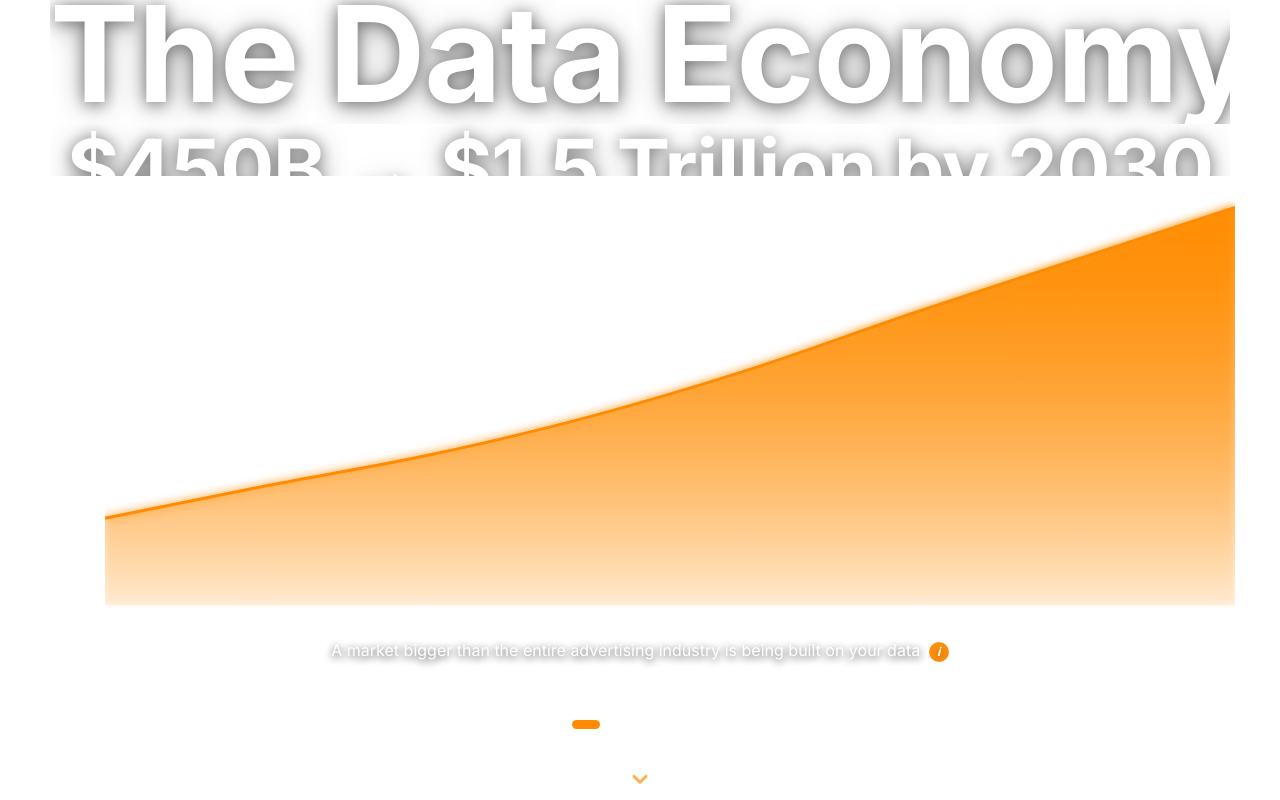
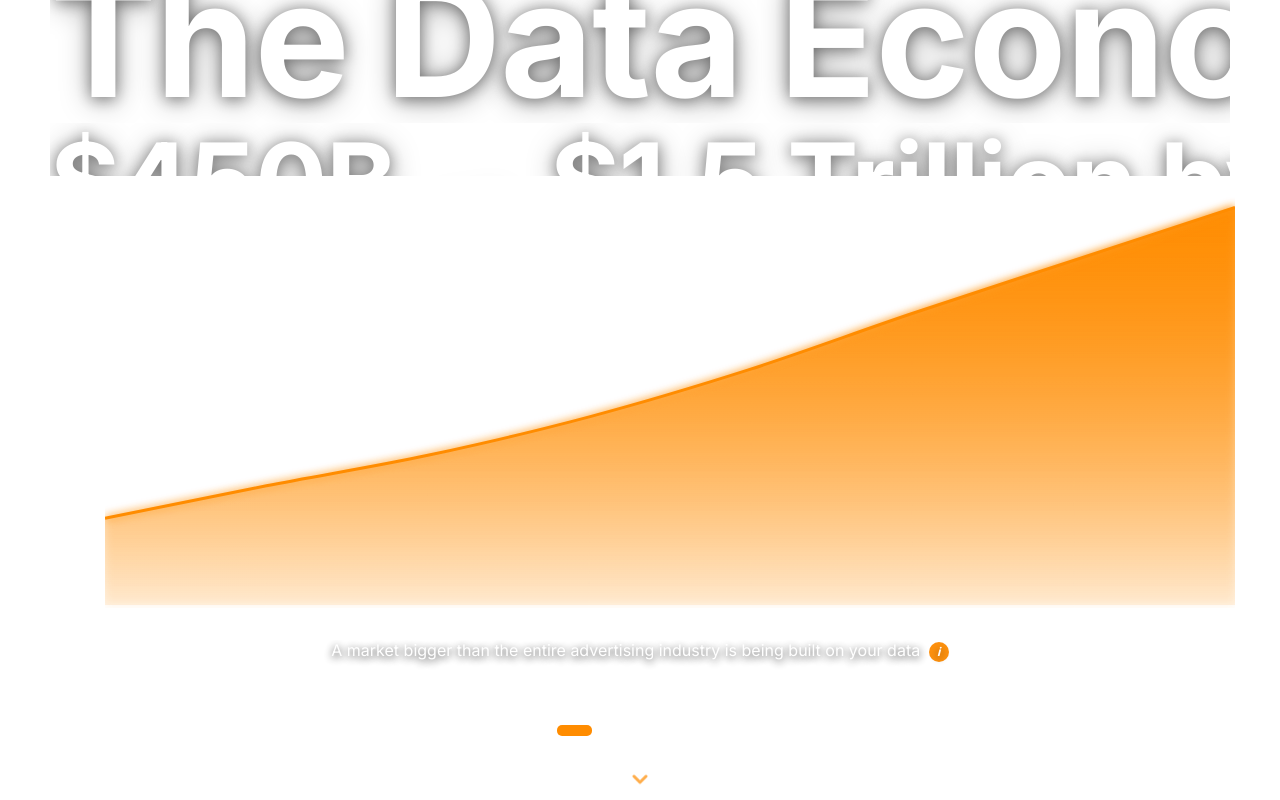
Before and after one commit to visionary-systems/digitaldignity-visualizations, a React (Create React App) app: page /data-ownership-intro in a window 1280 px wide. Built offline with nearby package versions, Linux system fonts and the light colour scheme; a web font is replaced by a local one.

Commit message:
feat: Update titles to 120pt/80pt, enlarge slide selector by 25%

```diff
--- a/src/components/DataOwnershipIntro.jsx
+++ b/src/components/DataOwnershipIntro.jsx
@@ -581,7 +581,7 @@ const DataOwnershipIntro = () => {
     }
 
     // Desktop landscape (standard)
-    // Title sizes: 100pt top line, 60pt second line
+    // Title sizes: 120pt top line, 80pt second line
     // Max 40px gap between subtitle and selector (20px bottom + 20px top)
     return {
       buttonAreaHeight: 0,
@@ -593,11 +593,11 @@ const DataOwnershipIntro = () => {
       chartPadding: '0 40px',
       subtitlePadding: '0 50px 20px 50px',
       navPadding: '20px 50px 20px 50px',
-      titleFontSize: '100pt',
-      title2FontSize: '60pt',
-      buttonSize: '46px',
-      dotSize: '9px',
-      dotActiveWidth: '28px',
+      titleFontSize: '120pt',
+      title2FontSize: '80pt',
+      buttonSize: '58px',
+      dotSize: '11px',
+      dotActiveWidth: '35px',
       containerMaxWidth: '100%',
       containerRightPadding: '0',
       chartMaxWidth: '1600px',
@@ -626,7 +626,7 @@ const DataOwnershipIntro = () => {
     WebkitUserSelect: 'none'
   };
 
-  const iconSize = isMobile ? 16 : isTablet && isPortrait ? 18 : isTablet ? 20 : 24;
+  const iconSize = isMobile ? 16 : isTablet && isPortrait ? 18 : isTablet ? 20 : 30;
 
   return (
     <div style={{
@@ -780,7 +780,7 @@ const DataOwnershipIntro = () => {
           display: 'flex',
           justifyContent: 'center',
           alignItems: 'center',
-          gap: isMobile ? '10px' : isTablet && isPortrait ? '12px' : isTablet ? '15px' : '20px'
+          gap: isMobile ? '10px' : isTablet && isPortrait ? '12px' : isTablet ? '15px' : '25px'
         }}>
           <button
             onClick={goToPrevSlide}
@@ -790,7 +790,7 @@ const DataOwnershipIntro = () => {
             <ChevronLeft size={iconSize} color="white" strokeWidth={3} />
           </button>
 
-          <div style={{ display: 'flex', gap: isMobile ? '5px' : isTablet && isPortrait ? '6px' : isTablet ? '7px' : '9px', alignItems: 'center' }}>
+          <div style={{ display: 'flex', gap: isMobile ? '5px' : isTablet && isPortrait ? '6px' : isTablet ? '7px' : '11px', alignItems: 'center' }}>
             {slides.map((_, index) => (
               <button
                 key={index}
```
